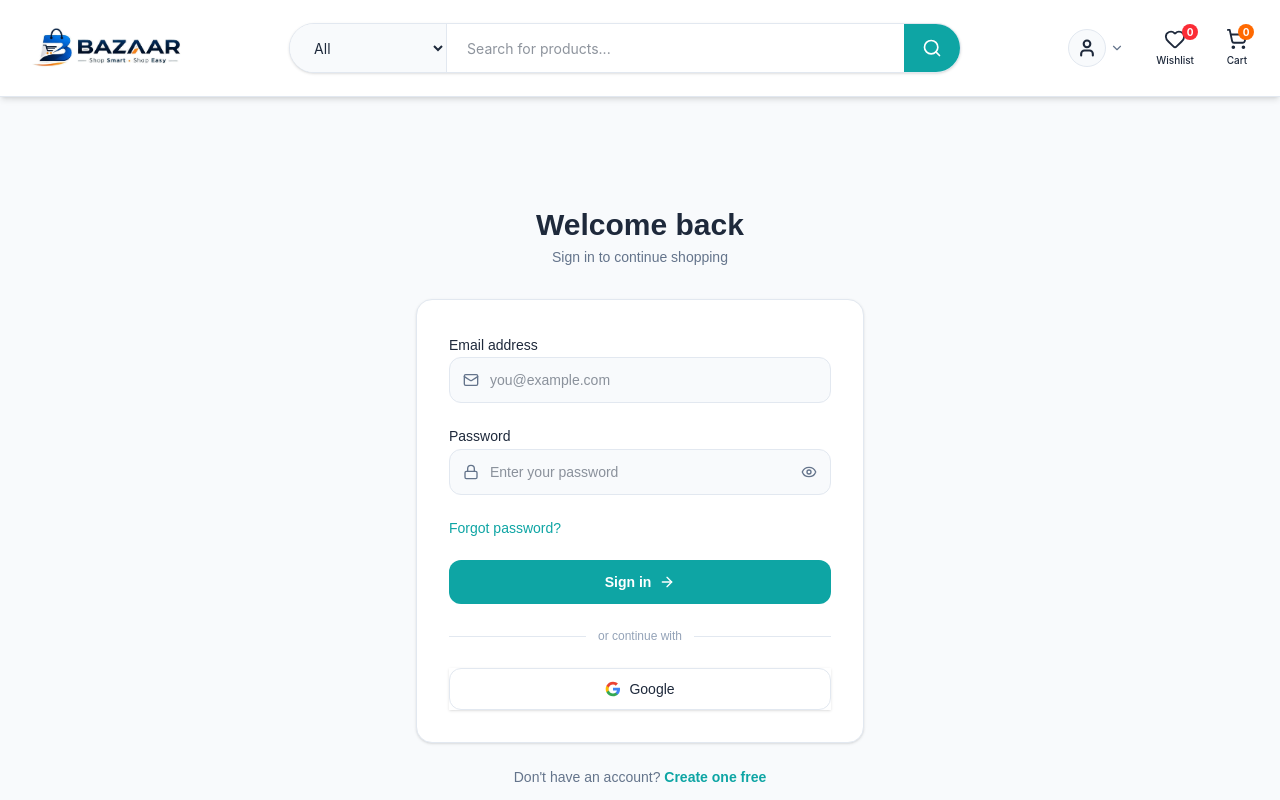
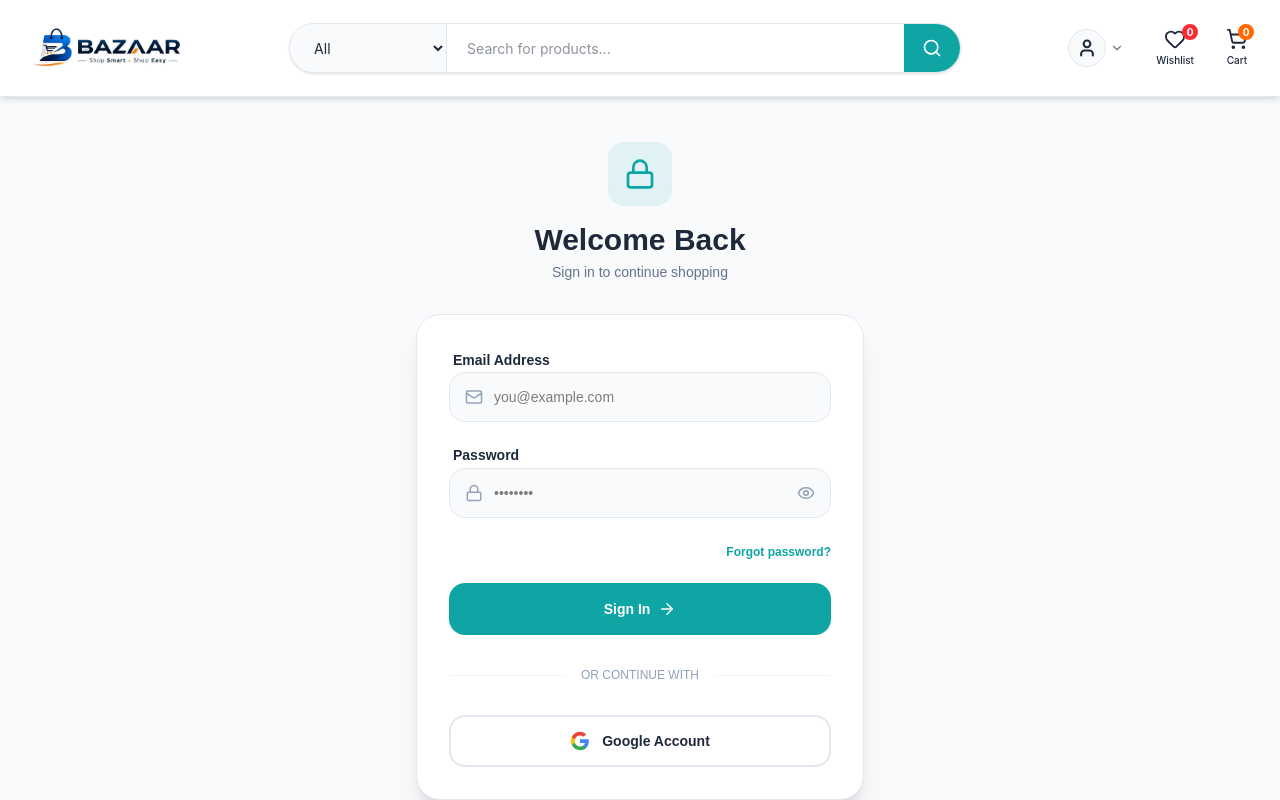
Before and after one commit to hasan8651/bazaar-nextjs, a Next.js app: page /login in a window 1280 px wide. Shown: the top 800 px of the page. Built offline with nearby package versions, Linux system fonts and the light colour scheme.

Commit message:
[ADDED]: Integrate Google OAuth provider in NextAuth configuration

```diff
--- a/src/app/(auth)/login/page.jsx
+++ b/src/app/(auth)/login/page.jsx
@@ -1,178 +1,190 @@
 "use client";
 
 import { useState } from "react";
-import { Mail, Lock, Eye, EyeOff, ShoppingBag, ArrowRight, Check } from "lucide-react";
+import { Mail, Lock, Eye, EyeOff, ArrowRight, ShieldCheck, KeyRound } from "lucide-react";
+import { signIn } from "next-auth/react";
+import { toast, Toaster } from "react-hot-toast";
+import { useRouter } from "next/navigation";
 
 export default function LoginPage() {
+  const router = useRouter();
   const [showPassword, setShowPassword] = useState(false);
+  const [isLoading, setIsLoading] = useState(false);
+  const [step, setStep] = useState(1);
+
   const [email, setEmail] = useState("");
   const [password, setPassword] = useState("");
-  const [remember, setRemember] = useState(false);
+  const [otp, setOtp] = useState("");
 
-  const handleSubmit = (e) => {
+  const handleLogin = async (e) => {
     e.preventDefault();
-    alert(`Logging in as ${email}`);
+    setIsLoading(true);
+
+    try {
+      if (step === 1) {
+        const result = await signIn("credentials", {
+          email,
+          password,
+          redirect: false,
+        });
+
+        if (result?.error === "OTP_SENT") {
+          toast.success("Verification code sent to your email!");
+          setStep(2);
+        } else if (result?.error) {
+          toast.error(result.error);
+        }
+      } else {
+        const result = await signIn("credentials", {
+          email,
+          otp,
+          redirect: false,
+        });
+
+        if (result?.error) {
+          toast.error(result.error);
+        } else {
+          toast.success("Login Successful!");
+          router.push("/");
+          router.refresh();
+        }
+      }
+    } catch (error) {
+      toast.error("Something went wrong. Please try again.");
+    } finally {
+      setIsLoading(false);
+    }
+  };
+
+  const handleGoogleLogin = () => {
+    signIn("google", { callbackUrl: "/" });
   };
 
   return (
-    <div className="min-h-screen flex" style={{ fontFamily: "'DM Sans', sans-serif", background: "#F8FAFC" }}>
+    <div className="min-h-screen flex items-center justify-center p-6" style={{ fontFamily: "'DM Sans', sans-serif", background: "#F8FAFC" }}>
+      <Toaster position="top-center" />
 
-      <div className="flex-1 flex items-center justify-center p-6">
       <div className="w-full max-w-md">
-          {/* Heading */}
-          <div className="mb-8">
-            <h1 className="text-3xl text-center font-bold mb-1" style={{ color: "#1E293B" }}>
-              Welcome back
+        <div className="mb-8 text-center">
+          <div className="inline-flex items-center justify-center w-16 h-16 rounded-2xl bg-[#0EA5A4]/10 text-[#0EA5A4] mb-4">
+            {step === 1 ? <Lock size={32} /> : <ShieldCheck size={32} />}
+          </div>
+          <h1 className="text-3xl font-bold mb-1" style={{ color: "#1E293B" }}>
+            {step === 1 ? "Welcome Back" : "Security Check"}
           </h1>
-            <p className="text-sm text-center" style={{ color: "#64748B" }}>
-              Sign in to continue shopping
+          <p className="text-sm" style={{ color: "#64748B" }}>
+            {step === 1 ? "Sign in to continue shopping" : "Please enter the code sent to your email"}
           </p>
         </div>
 
-          {/* Form card */}
-          <div
-            className="bg-white rounded-2xl p-8 shadow-sm border"
-            style={{ borderColor: "#E2E8F0" }}
-          >
-            <form onSubmit={handleSubmit} className="space-y-5">
-
-              {/* Email */}
+        <div className="bg-white rounded-3xl p-8 shadow-xl border" style={{ borderColor: "#E2E8F0" }}>
+          <form onSubmit={handleLogin} className="space-y-5">
+            {step === 1 ? (
+              <>
                 <div className="space-y-1.5">
-                <label className="text-sm font-medium" style={{ color: "#1E293B" }}>
-                  Email address
-                </label>
+                  <label className="text-sm font-semibold ml-1" style={{ color: "#1E293B" }}>Email Address</label>
                   <div className="relative">
-                  <Mail
-                    size={16}
-                    className="absolute left-3.5 top-1/2 -translate-y-1/2"
-                    style={{ color: "#64748B" }}
-                  />
+                    <Mail size={18} className="absolute left-4 top-1/2 -translate-y-1/2" style={{ color: "#94A3B8" }} />
                     <input
                       type="email"
                       required
                       value={email}
                       onChange={(e) => setEmail(e.target.value)}
                       placeholder="you@example.com"
-                    className="w-full pl-10 pr-4 py-3 rounded-xl text-sm outline-none transition-all border"
-                    style={{
-                      borderColor: "#E2E8F0",
-                      color: "#1E293B",
-                      background: "#F8FAFC",
-                    }}
-                    onFocus={(e) => (e.target.style.borderColor = "#0EA5A4")}
-                    onBlur={(e) => (e.target.style.borderColor = "#E2E8F0")}
+                      className="w-full pl-11 pr-4 py-3.5 rounded-2xl text-sm outline-none transition-all border bg-slate-50 focus:bg-white focus:ring-2 focus:ring-[#0EA5A4]/20"
+                      style={{ borderColor: "#E2E8F0" }}
                     />
                   </div>
                 </div>
 
-              {/* Password */}
                 <div className="space-y-1.5">
-                <label className="text-sm font-medium" style={{ color: "#1E293B" }}>
-                  Password
-                </label>
+                  <label className="text-sm font-semibold ml-1" style={{ color: "#1E293B" }}>Password</label>
                   <div className="relative">
-                  <Lock
-                    size={16}
-                    className="absolute left-3.5 top-1/2 -translate-y-1/2"
-                    style={{ color: "#64748B" }}
-                  />
+                    <Lock size={18} className="absolute left-4 top-1/2 -translate-y-1/2" style={{ color: "#94A3B8" }} />
                     <input
                       type={showPassword ? "text" : "password"}
                       required
                       value={password}
                       onChange={(e) => setPassword(e.target.value)}
-                    placeholder="Enter your password"
-                    className="w-full pl-10 pr-11 py-3 rounded-xl text-sm outline-none transition-all border"
-                    style={{
-                      borderColor: "#E2E8F0",
-                      color: "#1E293B",
-                      background: "#F8FAFC",
-                    }}
-                    onFocus={(e) => (e.target.style.borderColor = "#0EA5A4")}
-                    onBlur={(e) => (e.target.style.borderColor = "#E2E8F0")}
+                      placeholder="••••••••"
+                      className="w-full pl-11 pr-12 py-3.5 rounded-2xl text-sm outline-none transition-all border bg-slate-50 focus:bg-white focus:ring-2 focus:ring-[#0EA5A4]/20"
+                      style={{ borderColor: "#E2E8F0" }}
                     />
                     <button
                       type="button"
                       onClick={() => setShowPassword(!showPassword)}
-                    className="absolute right-3.5 top-1/2 -translate-y-1/2 focus:outline-none"
-                    style={{ color: "#64748B" }}
+                      className="absolute right-4 top-1/2 -translate-y-1/2 text-slate-400 hover:text-slate-600"
                     >
-                    {showPassword ? <EyeOff size={16} /> : <Eye size={16} />}
+                      {showPassword ? <EyeOff size={18} /> : <Eye size={18} />}
                     </button>
                   </div>
                 </div>
 
-              <div >
-                <a
-                  href="#"
-                  className="text-sm font-medium transition-opacity hover:opacity-70"
-                  style={{ color: "#0EA5A4" }}
-                >
-                  Forgot password?
-                </a>
+                <div className="text-right">
+                  <a href="#" className="text-xs font-bold hover:underline" style={{ color: "#0EA5A4" }}>Forgot password?</a>
                 </div>
+              </>
+            ) : (
+              <div className="space-y-4">
+                <div className="space-y-1.5">
+                  <label className="text-sm font-semibold text-center block" style={{ color: "#1E293B" }}>Verification Code</label>
+                  <div className="relative">
+                    <KeyRound size={18} className="absolute left-4 top-1/2 -translate-y-1/2" style={{ color: "#94A3B8" }} />
+                    <input
+                      type="text"
+                      required
+                      maxLength={8}
+                      value={otp}
+                      onChange={(e) => setOtp(e.target.value.toUpperCase())}
+                      placeholder="EX: A1B2C3D4"
+                      className="w-full pl-11 pr-4 py-4 rounded-2xl text-center text-xl font-bold tracking-[4px] outline-none border-2 bg-slate-50 focus:bg-white focus:border-[#0EA5A4]"
+                    />
+                  </div>
+                </div>
+                <button type="button" onClick={() => setStep(1)} className="w-full text-xs font-medium text-slate-500 hover:text-[#0EA5A4] transition-colors">
+                  Try another email or password
+                </button>
+              </div>
+            )}
 
-              {/* Submit */}
             <button
               type="submit"
-                className="w-full py-3 rounded-xl text-sm font-semibold text-white flex items-center justify-center gap-2 transition-all hover:opacity-90 active:scale-[0.98]"
+              disabled={isLoading}
+              className="w-full py-4 rounded-2xl text-sm font-bold text-white flex items-center justify-center gap-2 transition-all hover:shadow-lg hover:shadow-[#0EA5A4]/30 active:scale-[0.98] disabled:opacity-70"
               style={{ background: "#0EA5A4" }}
             >
-                Sign in
-                <ArrowRight size={16} />
+              {isLoading ? "Processing..." : step === 1 ? "Sign In" : "Verify & Login"}
+              {!isLoading && <ArrowRight size={18} />}
             </button>
           </form>
 
-            {/* Divider */}
-            <div className="flex items-center gap-3 my-6">
-              <div className="flex-1 h-px" style={{ background: "#E2E8F0" }} />
-              <span className="text-xs" style={{ color: "#94A3B8" }}>or continue with</span>
-              <div className="flex-1 h-px" style={{ background: "#E2E8F0" }} />
+          {step === 1 && (
+            <>
+              <div className="relative my-8">
+                <div className="absolute inset-0 flex items-center"><span className="w-full border-t border-slate-100"></span></div>
+                <div className="relative flex justify-center text-xs uppercase"><span className="bg-white px-4 text-slate-400 font-medium">Or continue with</span></div>
               </div>
 
-            {/* Social buttons */}
-            <div className="grid grid-cols-1 shadow-sm">
-              {[
-                {
-                  label: "Google",
-                  icon: (
-                    <svg width="16" height="16" viewBox="0 0 24 24">
-                      <path fill="#4285F4" d="M22.56 12.25c0-.78-.07-1.53-.2-2.25H12v4.26h5.92c-.26 1.37-1.04 2.53-2.21 3.31v2.77h3.57c2.08-1.92 3.28-4.74 3.28-8.09z" />
-                      <path fill="#34A853" d="M12 23c2.97 0 5.46-.98 7.28-2.66l-3.57-2.77c-.98.66-2.23 1.06-3.71 1.06-2.86 0-5.29-1.93-6.16-4.53H2.18v2.84C3.99 20.53 7.7 23 12 23z" />
-                      <path fill="#FBBC05" d="M5.84 14.09c-.22-.66-.35-1.36-.35-2.09s.13-1.43.35-2.09V7.07H2.18C1.43 8.55 1 10.22 1 12s.43 3.45 1.18 4.93l2.85-2.22.81-.62z" />
-                      <path fill="#EA4335" d="M12 5.38c1.62 0 3.06.56 4.21 1.64l3.15-3.15C17.45 2.09 14.97 1 12 1 7.7 1 3.99 3.47 2.18 7.07l3.66 2.84c.87-2.6 3.3-4.53 6.16-4.53z" />
-                    </svg>
-                  ),
-                },
-
-              ].map(({ label, icon }) => (
               <button
-                  key={label}
-                  type="button"
-                  className="flex items-center justify-center gap-2 py-2.5 rounded-xl text-sm font-medium border transition-all hover:bg-gray-50 active:scale-[0.98]"
+                onClick={handleGoogleLogin}
+                className="w-full py-3.5 rounded-2xl text-sm font-semibold border-2 flex items-center justify-center gap-3 transition-all hover:bg-slate-50 active:scale-[0.98]"
                 style={{ borderColor: "#E2E8F0", color: "#1E293B" }}
               >
-                  {icon}
-                  {label}
+                <svg width="20" height="20" viewBox="0 0 24 24">
+                  <path d="M22.56 12.25c0-.78-.07-1.53-.2-2.25H12v4.26h5.92c-.26 1.37-1.04 2.53-2.21 3.31v2.77h3.57c2.08-1.92 3.28-4.74 3.28-8.09z" fill="#4285F4" />
+                  <path d="M12 23c2.97 0 5.46-.98 7.28-2.66l-3.57-2.77c-.98.66-2.23 1.06-3.71 1.06-2.86 0-5.29-1.93-6.16-4.53H2.18v2.84C3.99 20.53 7.7 23 12 23z" fill="#34A853" />
+                  <path d="M5.84 14.09c-.22-.66-.35-1.36-.35-2.09s.13-1.43.35-2.09V7.07H2.18C1.43 8.55 1 10.22 1 12s.43 3.45 1.18 4.93l3.66-2.84z" fill="#FBBC05" />
+                  <path d="M12 5.38c1.62 0 3.06.56 4.21 1.64l3.15-3.15C17.45 2.09 14.97 1 12 1 7.7 1 3.99 3.47 2.18 7.07l3.66 2.84c.87-2.6 3.3-4.53 6.16-4.53z" fill="#EA4335" />
+                </svg>
+                Google Account
               </button>
-              ))}
-            </div>
+            </>
+          )}
         </div>
 
-          {/* Sign up link */}
-          <p className="text-center text-sm mt-6" style={{ color: "#64748B" }}>
-            Don't have an account?{" "}
-            <a
-              href="#"
-              className="font-semibold transition-opacity hover:opacity-70"
-              style={{ color: "#0EA5A4" }}
-            >
-              Create one free
-            </a>
+        <p className="mt-8 text-center text-sm" style={{ color: "#64748B" }}>
+          Don't have an account? <a href="/register" className="font-bold hover:underline" style={{ color: "#0EA5A4" }}>Create for free</a>
         </p>
-
-
-        </div>
       </div>
     </div>
   );
```
Also changed, not shown: src/app/api/auth/[...nextauth]/route.js (+7 -2 lines). Lines whose indentation alone changed are shown as unchanged.
